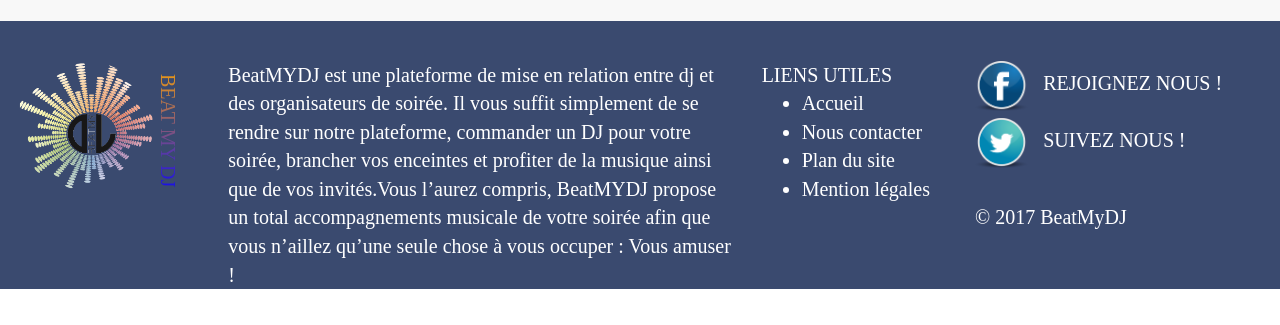
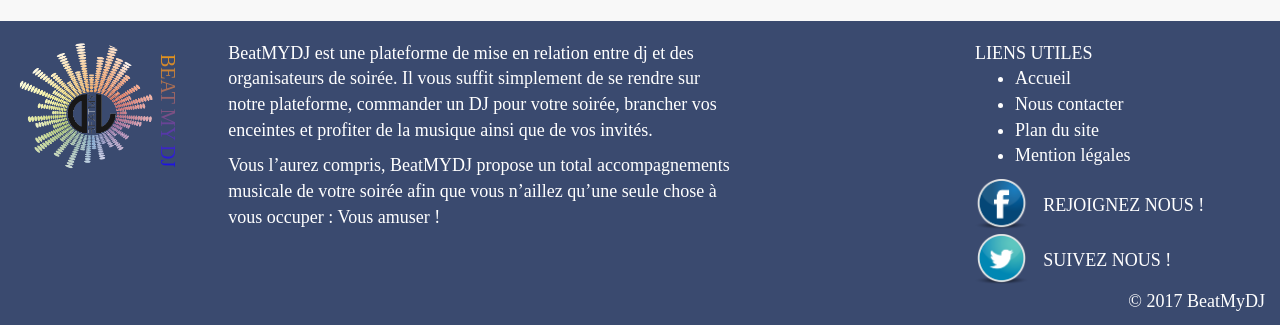
Before and after one commit to Zodar/beatmydj, a Symfony app: template app/Resources/views/home/home.html.twig in a window 1280 px wide. Shown: the part 2102-2427 px from the top of the page. Before the commit the page ends 2391 px from the top, so only its background shows below. Run offline with Twig, Linux system fonts and the light colour scheme; the template is opened without the code that fills it, so the values that code supplies are empty; some libraries are stand-ins or nearby versions.

Commit message:
Modification footer

```diff
--- a/app/Resources/views/base.html.twig
+++ b/app/Resources/views/base.html.twig
@@ -77,47 +77,6 @@
                 </div>
             </div>
         </div>
-        <footer>
-            <div class="footer">
-                <div class="col-md-2">
-                    <a id="logolink" href="{{path('homepage')}}">
-                      <img id="brand_logo" class="navbar-brand" src="{{asset('images/logo.png')}}" alt="LOGO" />
-                      <p id="logotext">BEAT MY DJ</p>
-                    </a>
-                </div>
-                <div class="col-md-5">
-                    BeatMYDJ est une plateforme de mise en relation entre dj et des organisateurs de soirée. Il vous suffit simplement de se rendre sur notre plateforme, commander un DJ pour votre soirée, brancher vos enceintes et profiter de la musique ainsi que de vos invités.Vous l’aurez compris, BeatMYDJ propose un total accompagnements musicale de votre soirée afin que vous n’aillez qu’une seule chose à vous occuper : Vous amuser !
-                </div>
-                <div class="col-md-2">
-                    <span>LIENS UTILES</span>
-                    <ul>
-                        <li> Accueil</li>
-                        <li> Nous contacter</li>
-                        <li> Plan du site</li>
-                        <li> Mention légales</li>
-                    </ul>
-                </div>
-                <div class="col-md-3">
-                    <div class="SocialNetworkFooter pull-left">
-                        <a target="_blank" href="https://www.facebook.com/Beatmydj/">
-                            <span>
-                            <img src="{{asset('images/Facebook.png')}}" alt="" />REJOIGNEZ NOUS !</span>
-                        </a>
-                    </div>
-                    <br />
-                    <br />
-                    <div class="SocialNetworkFooter pull-left">
-                        <a target="_blank"  href="https://www.twitter.com/Beatmydj/">
-                             <span><img src="{{asset('images/Twitter.png')}}" alt="" />SUIVEZ NOUS !</span>
-                        </a>
-                    </div>
-                    <br />
-                    <br />
-                    <br />
-                    <p>&copy; 2017 BeatMyDJ</p>
-                </div>
-            </div>
-        </footer>
     </body>
     {% include 'footer.html.twig' %}
     <script src="{{ asset('js/chat.js') }}"></script>
--- a/app/Resources/views/footer.html.twig
+++ b/app/Resources/views/footer.html.twig
@@ -1,3 +1,46 @@
+        <footer>
+            <div class="footer">
+                <div class="col-md-2">
+                    <a id="logolink" href="{{path('homepage')}}">
+                      <img id="brand_logo" class="navbar-brand" src="{{asset('images/logo.png')}}" alt="LOGO" />
+                      <p id="logotext">BEAT MY DJ</p>
+                    </a>
+                </div>
+                <div class="col-md-5">
+				<p>
+				BeatMYDJ est une plateforme de mise en relation entre dj et des organisateurs de soirée. Il vous suffit simplement de se rendre sur notre plateforme, commander un DJ pour votre soirée, brancher vos enceintes et profiter de la musique ainsi que de vos invités.
+				</p>
+
+				<p>
+				Vous l’aurez compris, BeatMYDJ propose un total accompagnements musicale de votre soirée afin que vous n’aillez qu’une seule chose à vous occuper : Vous amuser !
+				</p>
+
+                </div>
+                <div class="col-md-2">
+                </div>
+                <div class="col-md-3">
+                    <span class="">LIENS UTILES</span>
+                    <ul class="">
+                        <li> Accueil</li>
+                        <li> Nous contacter</li>
+                        <li> Plan du site</li>
+                        <li> Mention légales</li>
+                    </ul>
+						<div class="SocialNetworkFooter">
+                        <a target="_blank" href="https://www.facebook.com/Beatmydj/">
+                            <span class="">
+                            <img src="{{asset('images/Facebook.png')}}" alt=""/>REJOIGNEZ NOUS !</span>
+                        </a>
+                    </div>
+                    <div class="SocialNetworkFooter">
+                        <a target="_blank"  href="https://www.twitter.com/Beatmydj/">
+                             <span  class=""><img src="{{asset('images/Twitter.png')}}" alt="" class="" />SUIVEZ NOUS !</span>
+                        </a>
+                    </div>
+                    <p class="pull-right">&copy; 2017 BeatMyDJ</p>
+                </div>
+            </div>
+        </footer>
 <!-- LIB JS -->
 <script async defer src="https://maps.googleapis.com/maps/api/js?key=AIzaSyBjRI3sxSGljeb_mtuamWHQdjQRriwYz08&amp&callback=initMap"> </script>
 
--- a/web/css/main.css
+++ b/web/css/main.css
@@ -465,14 +465,14 @@ float: right;
 
 footer{
 	display : table-row;
-	height: 200px;
+	height: 170px;
 	background-color: #3A4A6F;
 	color : white;
-	font-size: 20px;
+	font-size: 18px;
 }
 
 .footer{
-margin-top:40px;
+margin-top:20px;
 }
 
 .HomelistDJ {
@@ -547,14 +547,10 @@ margin-top:40px;
 
 }
 
-.SocialNetworkFooter{
-width: 100%;
-}
-
-
 .SocialNetworkFooter > a >span > img{
 height: 50px;
 margin-right: 15px;
+margin-bottom: 5px;
 }
 
 .SocialNetworkFooter > a {
```
